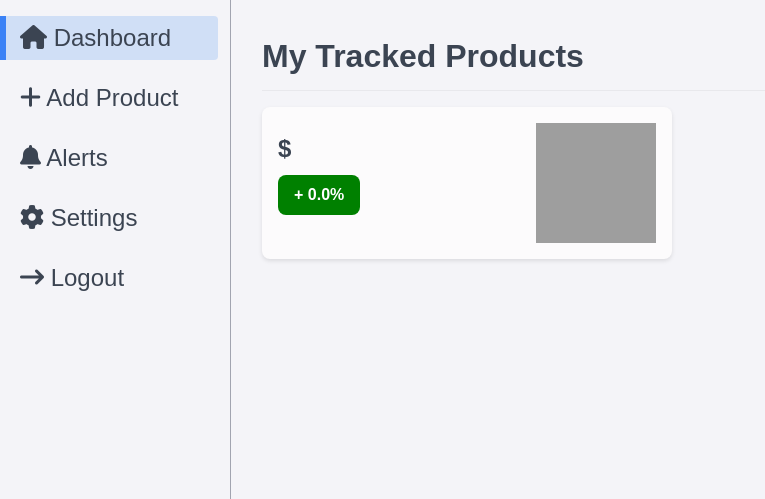
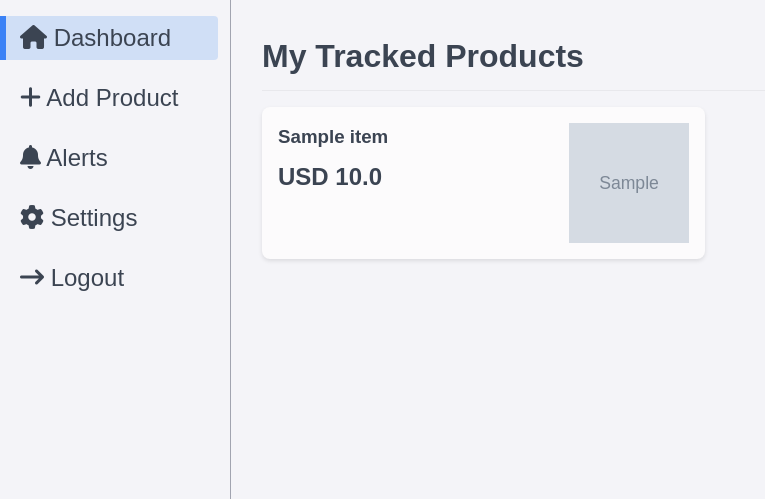
Before and after one commit to ToastFreak777/Price-Tracker, a Flask app: page / in a window 1280 px wide. Shown: the part 75-574 px from the top of the page, without its empty margins (0-765 px from the left). Run offline with Flask 3, Linux system fonts and the light colour scheme; a user stored in the database is signed in; tables that the repository leaves empty hold one stand-in row (values such as "Sample post"); grey boxes marked "Sample" are stand-in pictures; some libraries are stand-ins or nearby versions; grey boxes are pictures that could not be loaded.

Commit message:
feat: home page uses db data instead of dummy data, adjusted get_items

```diff
--- a/ptracker/main/routes.py
+++ b/ptracker/main/routes.py
@@ -13,5 +13,5 @@
 @login_required
 def home_page():
     service = PriceTrackerService()
-    products = service.get_user_tracked_items(current_user.id, refresh_stale=True)
+    products = service.get_user_tracked_items(current_user.id, refresh_stale=False)
     return render_template("main/home.html", title="Home", products=products, current_path=request.path)
--- a/ptracker/price_tracking/routes.py
+++ b/ptracker/price_tracking/routes.py
@@ -1,4 +1,4 @@
-from flask import Blueprint, request, jsonify, g, render_template
+from flask import Blueprint, request, jsonify, g, render_template, redirect, url_for
 from flask_login import current_user, login_required
 
 from ptracker.price_tracking.forms import TrackProductForm
@@ -15,8 +15,9 @@
     form = TrackProductForm()
 
     if form.validate_on_submit():
-        target_price = 0  # Placeholder until I add this to the form
+        target_price = 500  # Placeholder until I add this to the form
         g.price_service.track_item(form.product_url.data, current_user.id, target_price)
+        return redirect(url_for("main.home_page"))
 
     return render_template("product/add_product.html", title="Add Product", current_path=request.path, form=form)
 
--- a/ptracker/price_tracking/service.py
+++ b/ptracker/price_tracking/service.py
@@ -88,7 +88,7 @@
             "price_history": history,
         }
 
-    def get_items(self, user_id: int) -> list[UserItem]:
+    def get_user_tracked_items(self, user_id: int) -> list[UserItem]:
         user = db.session.get(User, user_id)
         if not user:
             raise NotFound(f"No user with id: {user_id}")
@@ -126,7 +126,6 @@
         for user_item in user.tracked_items:
             item = user_item.item
 
-            # Refresh stale data if requested
             if refresh_stale and item.is_stale(max_age_hours=1):
                 try:
                     snapshot = self._fetch_live_snapshot(item)
@@ -139,12 +138,14 @@
 
                     db.session.commit()
                 except Exception as e:
-                    # Log error but don't fail entire request
                     print(f"Error refreshing item {item.id}: {e}")
 
+            prev_price = (
+                PriceHistory.query.filter_by(item_id=item.id).order_by(PriceHistory.timestamp.desc()).offset(1).first()
+            )
             price_drop = None
-            if item.current_price and user_item.target_price:
-                price_drop = ((user_item.target_price - item.current_price) / user_item.target_price) * 100
+            if prev_price and prev_price.price != 0:
+                price_drop = ((prev_price.price - item.current_price) / prev_price.price) * 100
 
             result.append(
                 {
--- a/ptracker/static/style.css
+++ b/ptracker/static/style.css
@@ -389,6 +389,7 @@
 .home__card-image {
   width: 120px;
   height: 120px;
+  margin-left: 1rem;
   overflow: hidden;
   background: var(--color-bg-primary);
 
--- a/ptracker/templates/main/home.html
+++ b/ptracker/templates/main/home.html
@@ -83,19 +83,24 @@
   {% else %}
   <div class="home__cards">
     {% for product in products %}
-    <div class="home__card">
+    <a href="{{product.item.url}}" target="_blank" class="home__card">
       <div class="home__card-details">
-        <h3>{{ product.name }}</h3>
-        <p>${{ product.price }}</p>
+        {% if product.item.name|length > 25 %}
+        <h3>{{ product.item.name[:25] }}...</h3>
+        {% else %}
+        <h3>{{ product.item.name }}</h3>
+        {% endif %}
+        <p>{{ product.item.currency }} {{ product.current_price }}</p>
+        {% if product.price_drop %} {% if product.price_drop > 0 %}
         <span>+ {{ product.price_drop }}%</span>
+        {% else %}
+        <span>- {{ product.price_drop }}%</span>
+        {% endif %} {% endif %}
       </div>
       <div class="home__card-image">
-        <img
-          src="https://d1ncau8tqf99kp.cloudfront.net/converted/74739_original_local_256x224_v3_converted.webp"
-          alt="product image"
-        />
+        <img src="{{ product.item.image_url }}" alt="product image" />
       </div>
-    </div>
+    </a>
     {% endfor %}
   </div>
   {% endif %}
--- a/ptracker/templates/product/product_details.html
+++ b/ptracker/templates/product/product_details.html
@@ -0,0 +1 @@
+<!-- TODO create the product details template -->
```
